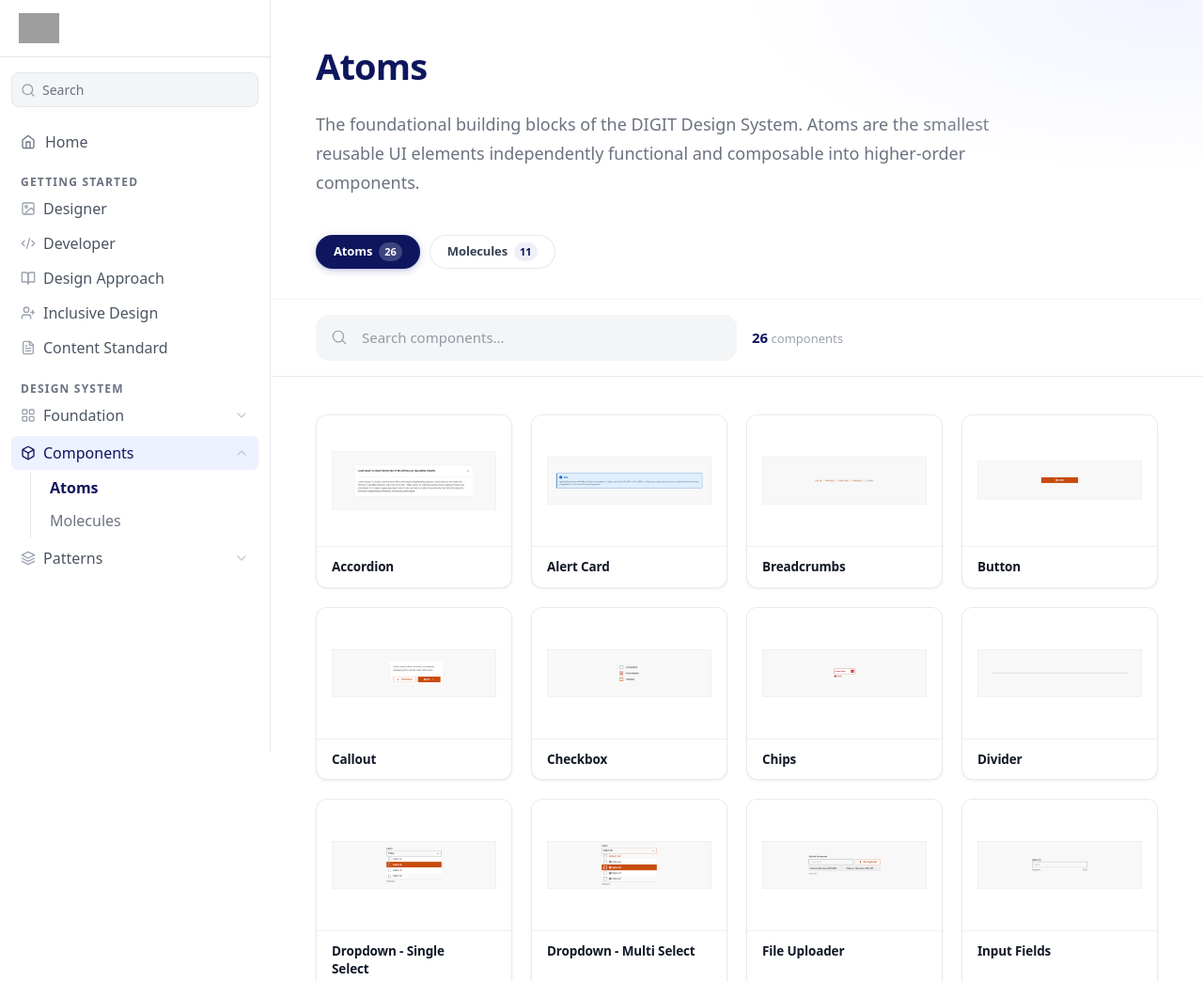
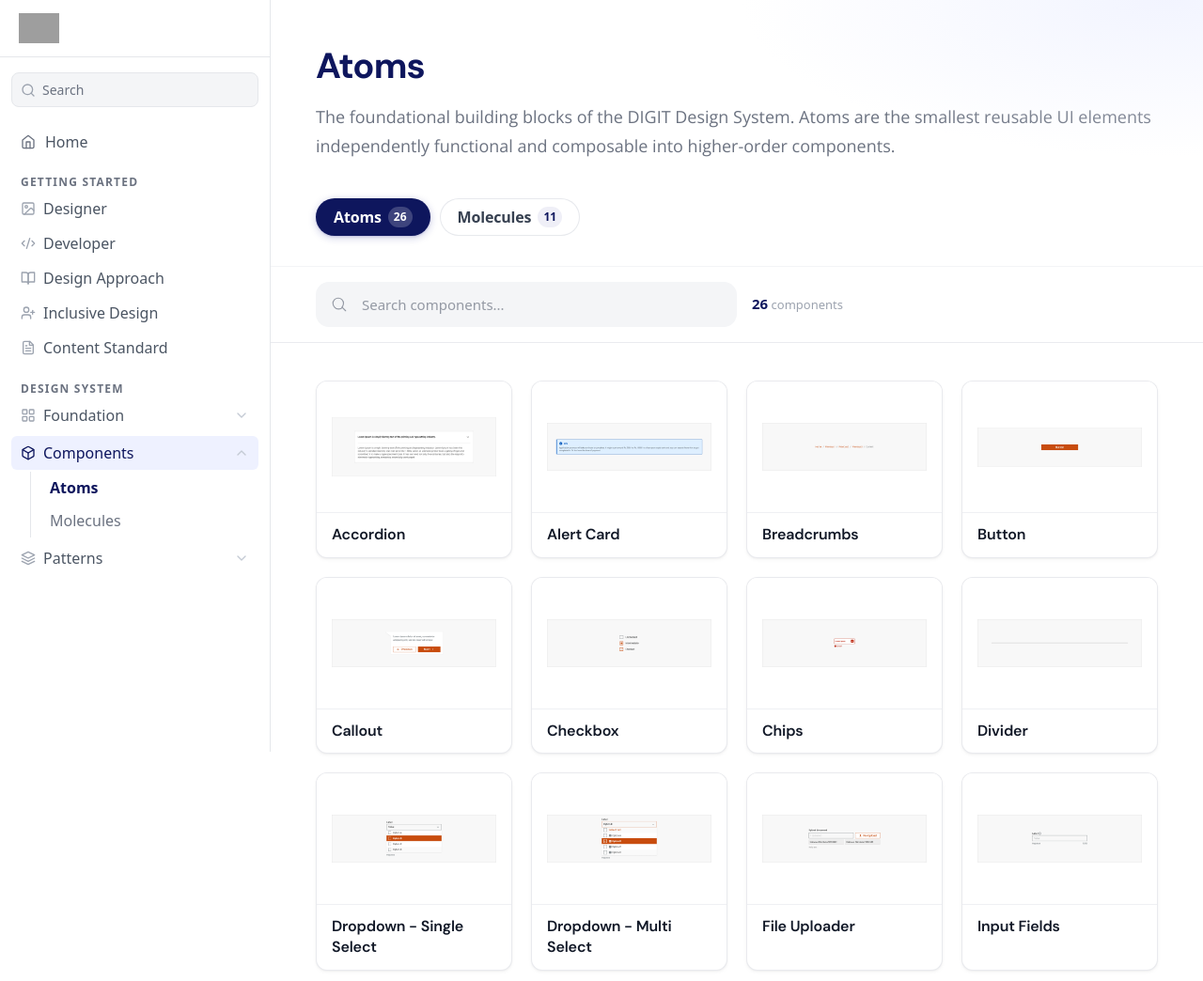
Before and after one commit to niharikasuri-bit/Design-System, a website: page docs/components/atoms.html in a window 1280 px wide. Shown: the top 1044 px of the page at 94% size. Drawn offline with nearby package versions, Linux system fonts and the light colour scheme; grey boxes are pictures that could not be loaded.

Commit message:
Fix atoms/molecules typography: 36px h1, Open Sans subtitle, card label 16px, tab links 16px, badges 12px

```diff
--- a/docs/components/atoms.html
+++ b/docs/components/atoms.html
@@ -8,7 +8,7 @@
 
   <link rel="preconnect" href="https://fonts.googleapis.com" />
   <link rel="preconnect" href="https://fonts.gstatic.com" crossorigin />
-  <link href="https://fonts.googleapis.com/css2?family=DM+Sans:ital,wght@0,300;0,400;0,500;0,600;0,700;0,800;1,300;1,400;1,500;1,600;1,700;1,800&family=JetBrains+Mono:wght@400;500&display=swap" rel="stylesheet" />
+  <link href="https://fonts.googleapis.com/css2?family=DM+Sans:ital,wght@0,300;0,400;0,500;0,600;0,700;0,800;1,300;1,400;1,500;1,600;1,700;1,800&family=JetBrains+Mono:wght@400;500&family=Open+Sans:wght@400;500;600;700&display=swap" rel="stylesheet" />
 
   <script>
     window.tailwind = { config: {
@@ -126,7 +126,8 @@
       padding: 12px 16px;
     }
     .comp-name {
-      font-size: 13.5px;
+      font-size: 16px;
+      font-family: 'DM Sans', sans-serif;
       font-weight: 600;
       color: #111827;
       line-height: 1.4;
@@ -183,7 +184,7 @@
       gap: 7px;
       padding: 7px 18px;
       border-radius: 9999px;
-      font-size: 13px;
+      font-size: 16px;
       font-weight: 600;
       text-decoration: none;
       transition: all 0.15s ease;
@@ -206,7 +207,7 @@
       background: #F0F3FF;
     }
     .tab-badge {
-      font-size: 11px;
+      font-size: 12px;
       font-weight: 700;
       padding: 2px 6px;
       border-radius: 9999px;
@@ -256,8 +257,8 @@
 
 
         <!-- Figma title: 36px Bold #0E165D -->
-        <h1 id="atoms" class="text-[28px] sm:text-[36px] lg:text-[38px] font-bold text-[#0E165D] tracking-[-0.022em] leading-[1.18] mb-6">Atoms</h1>
-        <p class="text-[18px] text-[#6B7280] leading-[1.72] max-w-3xl mb-10">
+        <h1 id="atoms" class="text-[36px] font-bold text-[#0E165D] tracking-[-0.022em] leading-[1.18] mb-4" style="font-family: 'DM Sans', sans-serif;">Atoms</h1>
+        <p class="text-[18px] text-[#6B7280] w-full leading-relaxed mb-10" style="font-family: 'Open Sans', sans-serif; font-weight: 400; max-width: 100%; box-sizing: border-box;">
           The foundational building blocks of the DIGIT Design System. Atoms are the
           smallest reusable UI elements independently functional and composable into
           higher-order components.
--- a/docs/components/molecules.html
+++ b/docs/components/molecules.html
@@ -8,7 +8,7 @@
 
   <link rel="preconnect" href="https://fonts.googleapis.com" />
   <link rel="preconnect" href="https://fonts.gstatic.com" crossorigin />
-  <link href="https://fonts.googleapis.com/css2?family=DM+Sans:ital,wght@0,300;0,400;0,500;0,600;0,700;0,800;1,300;1,400;1,500;1,600;1,700;1,800&family=JetBrains+Mono:wght@400;500&display=swap" rel="stylesheet" />
+  <link href="https://fonts.googleapis.com/css2?family=DM+Sans:ital,wght@0,300;0,400;0,500;0,600;0,700;0,800;1,300;1,400;1,500;1,600;1,700;1,800&family=JetBrains+Mono:wght@400;500&family=Open+Sans:wght@400;500;600;700&display=swap" rel="stylesheet" />
 
   <script>
     window.tailwind = { config: {
@@ -126,7 +126,8 @@
       padding: 12px 16px;
     }
     .comp-name {
-      font-size: 13.5px;
+      font-size: 16px;
+      font-family: 'DM Sans', sans-serif;
       font-weight: 600;
       color: #111827;
       line-height: 1.4;
@@ -183,7 +184,7 @@
       gap: 7px;
       padding: 7px 18px;
       border-radius: 9999px;
-      font-size: 13px;
+      font-size: 16px;
       font-weight: 600;
       text-decoration: none;
       transition: all 0.15s ease;
@@ -206,7 +207,7 @@
       background: #F0F3FF;
     }
     .tab-badge {
-      font-size: 11px;
+      font-size: 12px;
       font-weight: 700;
       padding: 2px 6px;
       border-radius: 9999px;
@@ -256,8 +257,8 @@
 
 
         <!-- Figma title: 36px Bold #0E165D -->
-        <h1 id="molecules" class="text-[28px] sm:text-[36px] lg:text-[38px] font-bold text-[#0E165D] tracking-[-0.022em] leading-[1.18] mb-6">Molecules</h1>
-        <p class="text-[18px] text-[#6B7280] leading-[1.72] max-w-3xl mb-10">
+        <h1 id="molecules" class="text-[36px] font-bold text-[#0E165D] tracking-[-0.022em] leading-[1.18] mb-4" style="font-family: 'DM Sans', sans-serif;">Molecules</h1>
+        <p class="text-[18px] text-[#6B7280] w-full leading-relaxed mb-10" style="font-family: 'Open Sans', sans-serif; font-weight: 400; max-width: 100%; box-sizing: border-box;">
           Molecules are compound UI components assembled from atoms. They represent
           complete interface sections navigation, panels, cards, and overlays used
           consistently across the DIGIT platform.
```
